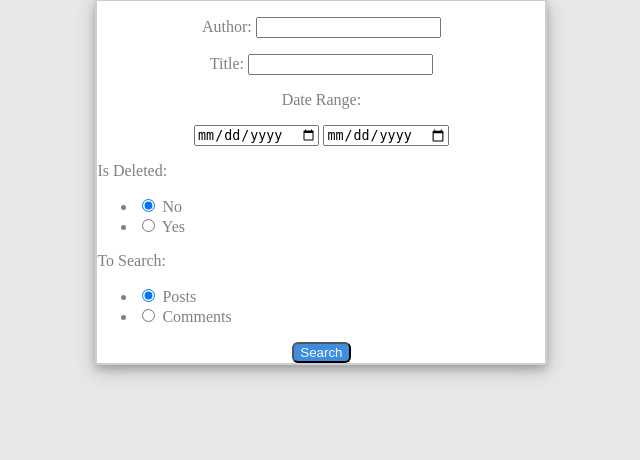
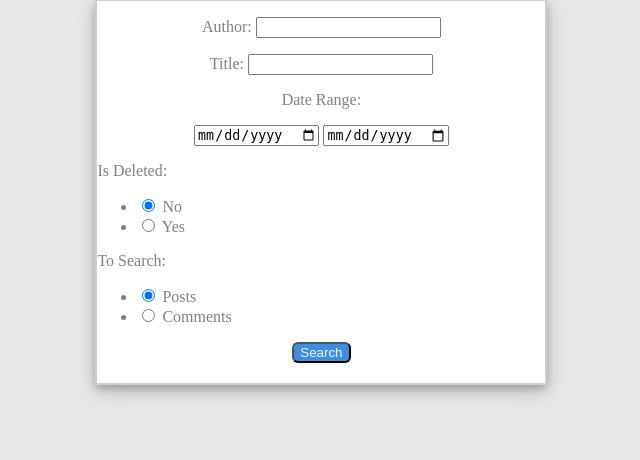
Before and after one commit to Yonggiee/Django-Blog, a Django app: template project/blog/templates/moderator.html in a window 1280 px wide. Shown: the part 71-531 px from the top of the page, without its empty margins (327-967 px from the left). Run offline with Django 3.2, Linux system fonts and the light colour scheme; the template is opened without the code that fills it: values that come from a table or form of the project are taken from there, others are empty; the visitor is signed in with stand-in values (Sample User, id 1); parts of the project's set-up code (start-up, migrations or seed data) failed here and were passed over.

Commit message:
fix error in moderator

```diff
--- a/project/blog/static/styles.css
+++ b/project/blog/static/styles.css
@@ -82,6 +82,9 @@ body{
 }
 .width-50{
     width:50%;
+}
+.small-margin-bottom{
+    margin-bottom: 20px;
 }
 
 /* Home */
--- a/project/blog/templates/moderator.html
+++ b/project/blog/templates/moderator.html
@@ -16,7 +16,7 @@
                 </div>
                 <p>Is Deleted: {{ form.is_deleted }}</p>
                 <p>To Search: {{ form.to_search }}</p>
-                <div class="center">
+                <div class="center small-margin-bottom">
                     <input id="button" type="submit" value="Search" name="filter">
                 </div>
             </form>
```
Also changed, not shown: project/blog/views/moderator.py (+5 -3 lines).
